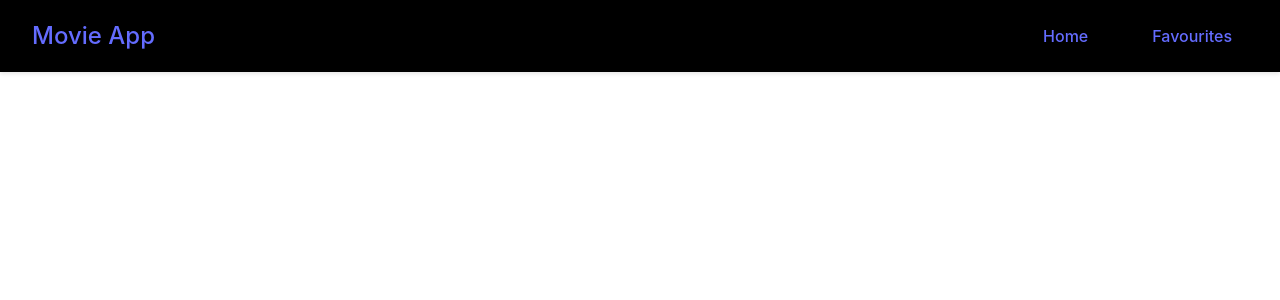
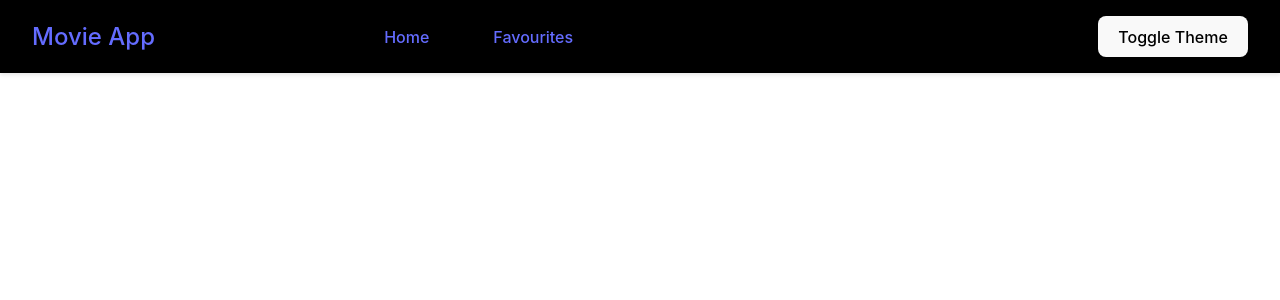
Before and after one commit to prachijagad/Movie-search-engine, a React (Vite) app: page /favorites in a window 1280 px wide. Shown: the top 300 px of the page. Built offline with nearby package versions, Linux system fonts and the light colour scheme.

Commit message:
implemented theme

```diff
--- a/src/App.jsx
+++ b/src/App.jsx
@@ -5,18 +5,18 @@ import {Route, Routes} from "react-router-dom";
 import Favourites from "./pages/Favourites";
 import Navbar from "./components/Navbar";
 import { useEffect } from "react";
+import { MovieProvider } from "./contexts/MovieContext";
+import { ThemeProvider } from "./contexts/ThemeContext";
+import { useTheme } from "./contexts/ThemeContext";
 
 function App() {
-  const movieNumber = 1;
-  useEffect(() => {
-      const id = setInterval(() => {
-        console.log("Tick");
-      },1000)
-    });
-
+  const { theme } = useTheme();
+  console.log(theme);
   return (
-
     <>
+    <ThemeProvider>
+    <div className={theme}>
+    <MovieProvider>
       <Navbar/>
       <main className="main-content">
         <Routes>
@@ -24,6 +24,10 @@ function App() {
           <Route path="/favorites" element={<Favourites/>}/>
         </Routes>
       </main>
+      </MovieProvider>
+
+      </div>
+       </ThemeProvider>
     </>
   );
 }
--- a/src/components/MovieCard.jsx
+++ b/src/components/MovieCard.jsx
@@ -1,17 +1,25 @@
 import React from "react";
 import "../css/MovieCard.css";
 import { useState } from "react";
+import { useMovieContext } from "../contexts/MovieContext";
 
 const MovieCard = ({ movie }) => {
-    const [like, setLike] = useState(false);
+    // const [like, setLike] = useState(false);
+    const {isFavorite, addToFavorite, removeFromFavorite} = useMovieContext();
+    const favorite = isFavorite(movie.imdbID);
 
+    function onFavoriteClick(e){
+      e.preventDefault();
+      if(favorite) removeFromFavorite(movie.imdbID);
+      else addToFavorite(movie);
+    }
 
   return (
     <div className="movie-card">
       <div className="movie-poster">
         <img src={movie.Poster} alt={movie.Title} />
         <div className="movie-overlay">
-          <button className="favorite-btn" onClick={() => setLike(!like)}>{like ? "❤️" : "🤍"}</button>
+          <button className="favorite-btn" onClick={onFavoriteClick}>{favorite ? "❤️" : "🤍"}</button>
         </div>
       </div>
 
--- a/src/components/Navbar.jsx
+++ b/src/components/Navbar.jsx
@@ -1,8 +1,12 @@
 import {Link} from "react-router-dom";
 import '../css/Navbar.css';
+import { useTheme } from "../contexts/ThemeContext";
+import { useState } from "react";
 
 function Navbar() {
-    console.log("navbar rendered");
+    // console.log("navbar rendered");
+    const {theme, setTheme} = useTheme();
+    console.log(theme);
 
     return (
     <div className="navbar">
@@ -13,6 +17,8 @@ function Navbar() {
             <Link to="/" className="nav-link">Home</Link>
             <Link to="/favorites" className="nav-link">Favourites</Link>
         </div>
+        <h4>{theme} Mode</h4>
+        <button onClick={() => setTheme(theme === "light" ? "black" : "light")}>Toggle Theme</button>
     </div>
     );
 }
--- a/src/contexts/MovieContext.jsx
+++ b/src/contexts/MovieContext.jsx
@@ -1,10 +1,10 @@
 import {useState, useContext, useEffect, createContext, Children} from "react";
 
-const MovieContext = createContext();
+export const MovieContext = createContext();
 
 export const useMovieContext = () => useContext(MovieContext);
 
-export function MovieProvider({Children}) {
+export function MovieProvider({children}) {
     const [favorite, setFavorite] = useState([]);
 
     useEffect(() => {
@@ -15,7 +15,7 @@ export function MovieProvider({Children}) {
 
     useEffect(() => {
         localStorage.setItem('favorite', JSON.stringify(favorite));
-    }, [favorite])
+    }, [favorite]);
 
     const addToFavorite = (movie) => {
         setFavorite(prev => [...prev, movie]);
@@ -28,7 +28,14 @@ export function MovieProvider({Children}) {
     const isFavorite = (movieId) =>  {
         return favorite.some(movie => movie.imdbID === movieId)
     }
-    return <MovieContext.Provider>
-        {Children}
+
+    const values = {
+        favorite,
+        addToFavorite,
+        removeFromFavorite,
+        isFavorite
+    }
+    return <MovieContext.Provider value={values}>
+        {children}
     </MovieContext.Provider>
 }
--- /dev/null
+++ b/src/contexts/ThemeContext.jsx
@@ -0,0 +1,13 @@
+import {createContext, useState, useContext} from "react";
+const ThemeContext = createContext();
+export const useTheme = () => useContext(ThemeContext);
+
+export function ThemeProvider({children}){
+    const [theme, setTheme] = useState("light");
+
+    return (
+        <ThemeContext.Provider value={{theme, setTheme}}>
+            {children}
+        </ThemeContext.Provider>
+    )
+}
--- a/src/css/App.css
+++ b/src/css/App.css
@@ -6,3 +6,16 @@
   display: flex;
   flex-direction: column;
 }
+.light{
+  background-color: white !important;
+  color: black !important;
+}
+.black {
+  background-color: #121212 !important;
+  color: whitesmoke !important;
+}
+
+.light,
+.black {
+  min-height: 100vh;
+}
--- a/src/css/index.css
+++ b/src/css/index.css
@@ -5,7 +5,7 @@
 
   color-scheme: light dark;
   color: rgba(255, 255, 255, 0.87);
-  background-color: #242424;
+  /* background-color: #242424; */
 
   font-synthesis: none;
   text-rendering: optimizeLegibility;
--- a/src/main.jsx
+++ b/src/main.jsx
@@ -1,12 +1,19 @@
-import { StrictMode } from 'react'
-import { createRoot } from 'react-dom/client'
-import {BrowserRouter} from "react-router-dom";
-import './css/index.css'
-import App from './App.jsx'
+import { StrictMode } from "react";
+import { createRoot } from "react-dom/client";
+import { BrowserRouter } from "react-router-dom";
+import "./css/index.css";
+import App from "./App.jsx";
+import { ThemeProvider } from "./contexts/ThemeContext.jsx";
+import { MovieProvider } from "./contexts/MovieContext.jsx";
 
-createRoot(document.getElementById('root')).render(
+createRoot(document.getElementById("root")).render(
   <StrictMode>
-    <BrowserRouter><App /></BrowserRouter>
-
+    <BrowserRouter>
+      <ThemeProvider>
+        <MovieProvider>
+          <App />
+        </MovieProvider>
+      </ThemeProvider>
+    </BrowserRouter>
   </StrictMode>,
-)
+);
--- a/src/pages/Favourites.jsx
+++ b/src/pages/Favourites.jsx
@@ -1,7 +1,23 @@
-import '../css/Favorites.css';
+import "../css/Favorites.css";
+import { useMovieContext } from "../contexts/MovieContext";
+import MovieCard from "../components/MovieCard";
 function Favourites() {
-    return <div className="favourites-empty">
-
+  const { favorite } = useMovieContext();
+  if (favorite) {
+    return (
+      <div className="favorite">
+        <div className="movie-grid">
+          {favorite.map((movie) => (
+            <MovieCard movie={movie} key={movie.imdbID} />
+          ))}
+        </div>
+      </div>
+    );
+  }
+  return (
+    <div className="favourites-empty">
+      <h3>Your Favorites</h3>
     </div>
+  );
 }
-export default Favourites
+export default Favourites;
```
